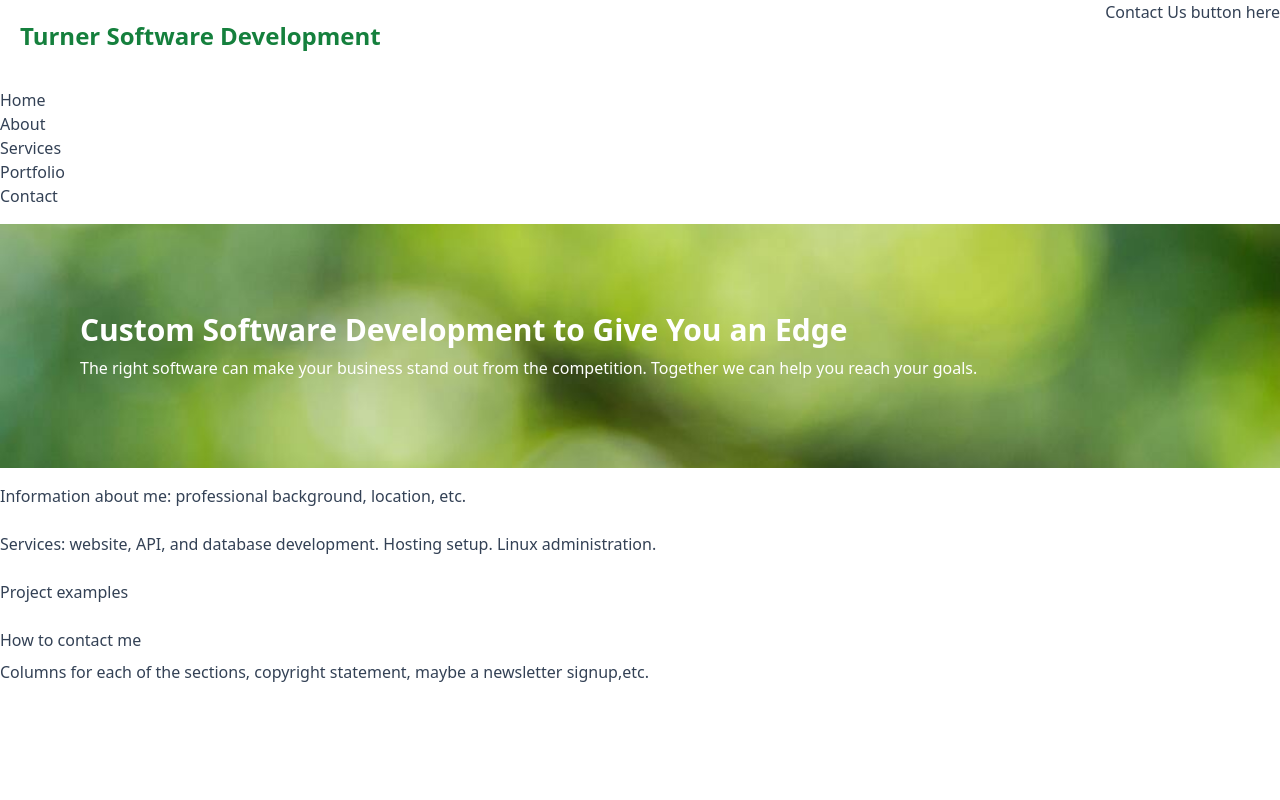
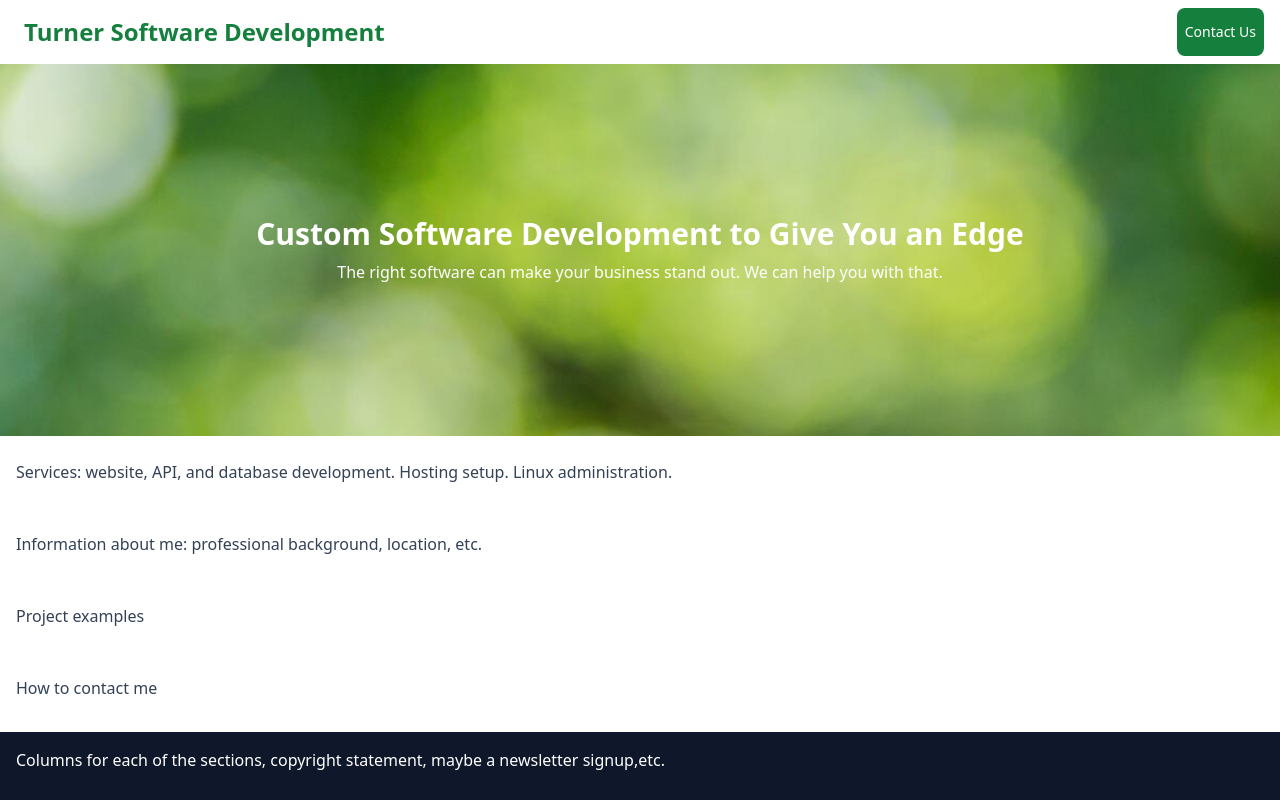
Before and after one commit to TurnerSoftwareDev/turnersoftwaredev.github.io, a Next.js app: page / in a window 1280 px wide. Built offline with nearby package versions, Linux system fonts and the light colour scheme.

Commit message:
Finish basic layout

```diff
--- /dev/null
+++ b/components/about.js
@@ -0,0 +1,9 @@
+import classNames from 'classnames';
+
+export default function About({className}) {
+    return (
+        <section className={classNames('about p-4', className)}>
+            <p>Information about me: professional background, location, etc.</p>
+        </section>
+    )
+}
--- /dev/null
+++ b/components/button.js
@@ -0,0 +1,9 @@
+import classNames from 'classnames';
+
+export default function Button({className, children}) {
+    return (
+        <button className={classNames("btn inline-block text-sm p-2 rounded-lg", className)}>
+            {children}
+        </button>
+    )
+}
--- /dev/null
+++ b/components/contact.js
@@ -0,0 +1,9 @@
+import classNames from 'classnames';
+
+export default function Contact({className}) {
+    return (
+        <section className={classNames("contact p-4", className)}>
+            <p>How to contact me</p>
+        </section>
+    )
+}
--- a/components/heroUnit.js
+++ b/components/heroUnit.js
@@ -2,10 +2,13 @@ import classNames from 'classnames';
 
 export default function HeroUnit({className}) {
     return (
-        <section className={classNames('hero p-20 bg-hero-800 md:bg-hero-1200 bg-cover bg-fixed text-white', className)}>
-            <h1 className="text-white font-bold">Custom Software Development to Give You an Edge</h1>
-            <p>The right software can make your business stand out from the competition.
-                Together we can help you reach your goals.</p>
+        <section
+            className={classNames('hero p-4 md:p-20 lg:p-36 bg-hero-800 md:bg-hero-1200 bg-cover bg-fixed text-white', className)}>
+            <div className="flex flex-col lg:justify-center lg:text-center">
+                <h1 className="text-white font-bold">Custom Software Development to Give You an Edge</h1>
+                <p>The right software can make your business stand out.
+                    We can help you with that.</p>
+            </div>
         </section>
     )
 }
--- a/components/logo.js
+++ b/components/logo.js
@@ -1,9 +1,10 @@
 import Link from 'next/link';
+import classNames from 'classnames';
 
-export default function Logo() {
+export default function Logo({className}) {
     return (
         <Link href="/">
-            <a className="logo inline-block hover:no-underline font-semibold text-sm md:text-2xl p-2 md:p-5 text-green-700">
+            <a className={classNames("logo inline-block hover:no-underline font-semibold text-sm md:text-2xl p-2", className)}>
                 Turner Software Development
             </a>
         </Link>
--- /dev/null
+++ b/components/pageLayout.js
@@ -0,0 +1,26 @@
+import classNames from 'classnames';
+import Head from 'next/head';
+import Logo from './logo';
+import Button from './button';
+
+export default function PageLayout({title, className, children}) {
+    return (
+        <div className={classNames('pageLayout flex flex-col h-screen bg-slate-900', className)}>
+            <Head>
+                <title>{title}</title>
+            </Head>
+            <header className="bg-white">
+                <div className="flex flex-row px-4 py-2 justify-between align-middle">
+                    <Logo className="text-green-700"/>
+                    <Button className="text-white bg-green-700">Contact Us</Button>
+                </div>
+            </header>
+            <main className="bg-white">
+                {children}
+            </main>
+            <footer className="p-4 bg-slate-900 text-white">
+                <p>Columns for each of the sections, copyright statement, maybe a newsletter signup,etc.</p>
+            </footer>
+        </div>
+    )
+}
--- a/components/pages/home.js
+++ b/components/pages/home.js
@@ -1,46 +1,18 @@
-import Head from 'next/head'
+import About from '../about';
+import Contact from '../contact';
 import HeroUnit from '../heroUnit';
-import Logo from '../logo';
+import PageLayout from '../pageLayout';
+import Portfolio from '../portfolio';
+import Services from '../services';
 
 export default function HomePage() {
     return (
-        <div>
-            <Head>
-                <title>Turner Software Development</title>
-            </Head>
-            <header>
-                <div className="flex flex-row mb-4 justify-between">
-                    <Logo />
-                    <div>Contact Us button here</div>
-                </div>
-            </header>
-            <nav className="mb-4">
-                <ul>
-                    <li>Home</li>
-                    <li>About</li>
-                    <li>Services</li>
-                    <li>Portfolio</li>
-                    <li>Contact</li>
-                </ul>
-            </nav>
-            <main>
-                <HeroUnit className="mb-4" />
-                <section className="about mb-4">
-                    <p>Information about me: professional background, location, etc.</p>
-                </section>
-                <section className="services mb-4">
-                    <p>Services: website, API, and database development. Hosting setup. Linux administration.</p>
-                </section>
-                <section className="portfolio mb-4">
-                    <p>Project examples</p>
-                </section>
-                <section className="contact">
-                    <p>How to contact me</p>
-                </section>
-                <footer>
-                    <p>Columns for each of the sections, copyright statement, maybe a newsletter signup,etc.</p>
-                </footer>
-            </main>
-        </div>
+        <PageLayout title="Home - Turner Software Development">
+            <HeroUnit className="mb-2"/>
+            <Services className="mb-2" />
+            <About className="mb-2"/>
+            <Portfolio className="mb-2" />
+            <Contact className="mb-2" />
+        </PageLayout>
     )
 }
--- /dev/null
+++ b/components/portfolio.js
@@ -0,0 +1,9 @@
+import classNames from 'classnames';
+
+export default function Portfolio({className}) {
+    return (
+        <section className={classNames('portfolio p-4', className)}>
+            <p>Project examples</p>
+        </section>
+    )
+}
--- /dev/null
+++ b/components/services.js
@@ -0,0 +1,9 @@
+import classNames from 'classnames';
+
+export default function Services({className}) {
+    return (
+        <section className={classNames('services p-4', className)}>
+            <p>Services: website, API, and database development. Hosting setup. Linux administration.</p>
+        </section>
+    )
+}
```
